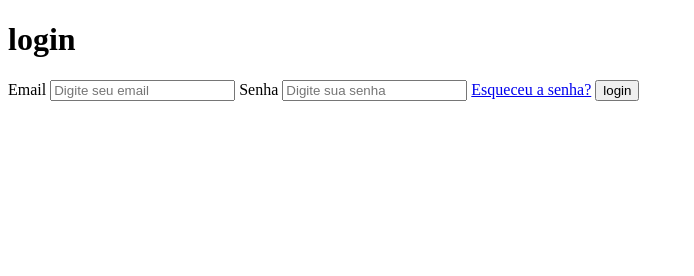
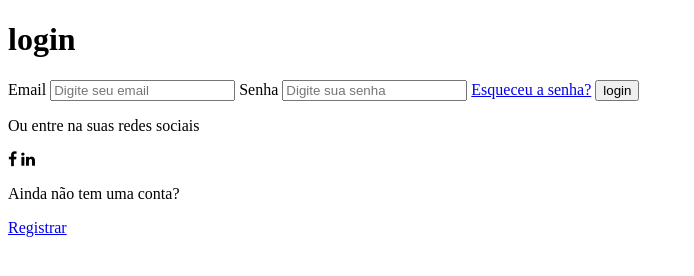
Before and after one commit to tiagocpereira/PagLogin, a plain HTML site: page Index.html in a window 1280 px wide. Shown: the whole page, without its empty margins (0-694 px from the left). Drawn offline with Linux system fonts and the light colour scheme.

Commit message:
Estrutura html pronto

```diff
--- a/Index.html
+++ b/Index.html
@@ -19,8 +19,14 @@
             <a href="a" id="forgot-pass">Esqueceu a senha?</a>
             <input type="submit" value="login">
         </form>
-        <div>
-
+        <div id="social-conteiner">
+            <p>Ou entre na suas redes sociais</p>
+            <i class="fa fa-facebook"></i>
+            <i class="fa fa-linkedin"></i>
+        </div>
+        <div id="register-container">
+            <p>Ainda não tem uma conta?</p>
+            <a href="a">Registrar</a>
         </div>
     </div>
 </body>
```
